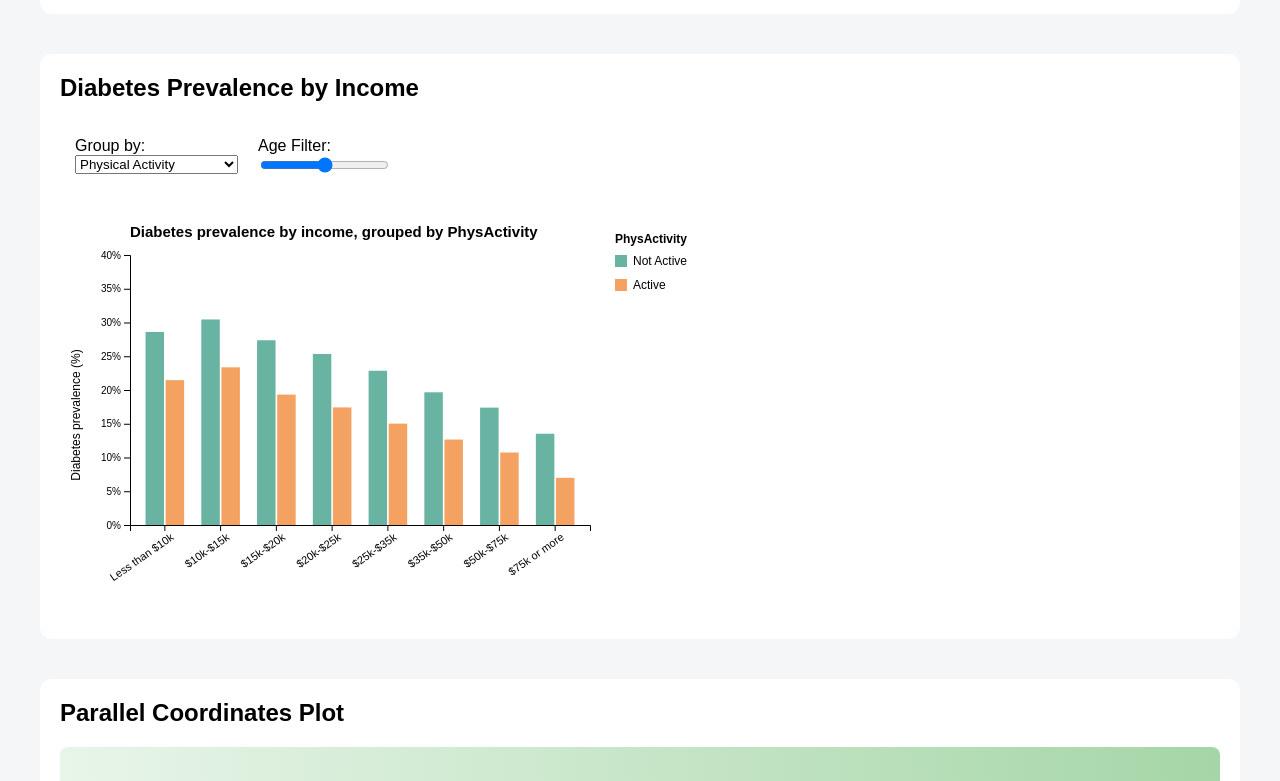
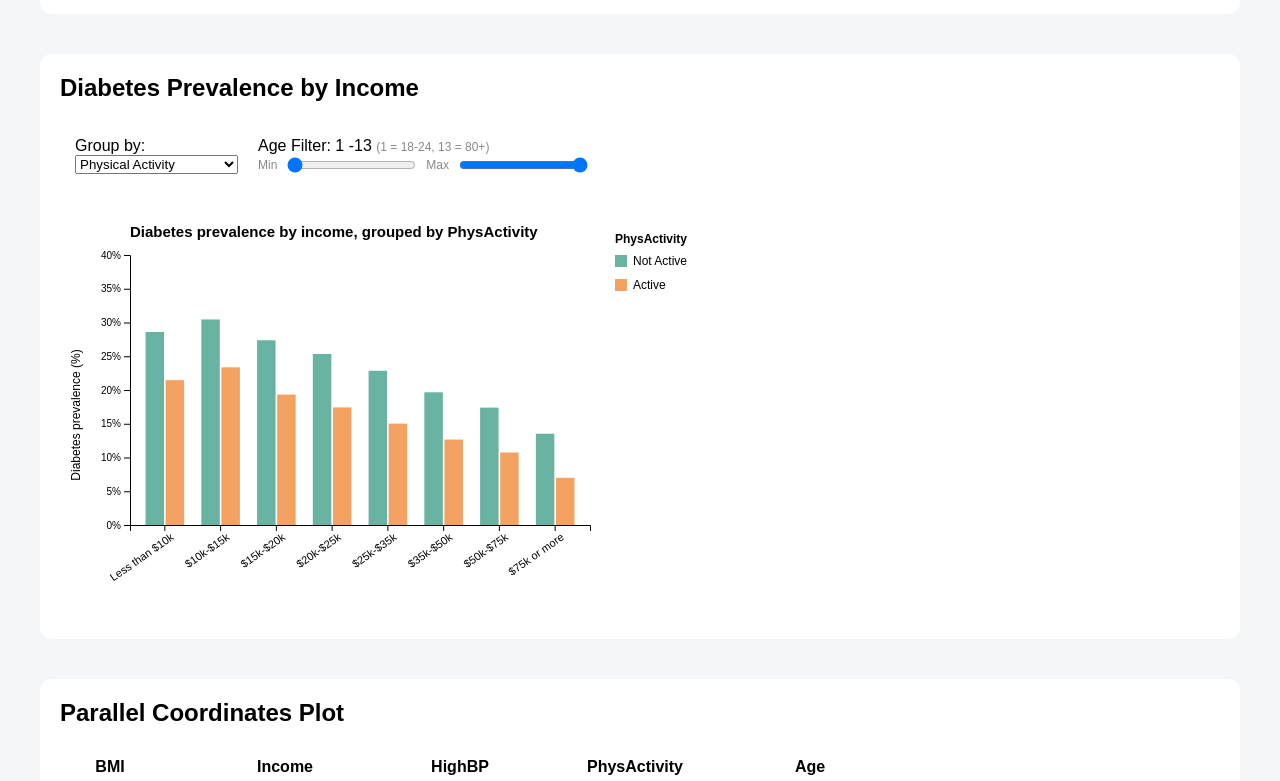
Before and after one commit to ameliatuttle26/diabetes-risk-factors, a Next.js app: page / in a window 1280 px wide. Shown: the part 1100-1881 px from the top of the page. Built offline with nearby package versions, Linux system fonts and the light colour scheme.

Commit message:
added ageRange state w/ min/max sliders
Added ageRange state with min/max sliders, passed selectedVariable and ageRange to GroupedBarChart, and mounted <ParallelCoordinates>

```diff
--- a/pages/index.js
+++ b/pages/index.js
@@ -1,10 +1,12 @@
 import { useState } from "react";
 import GroupedBarChart from "../components/GroupedBarChart";
 import Heatmap from "../components/Heatmap";
+import ParallelCoordinates from "../components/ParallelCoordinates";
 
 export default function Home() {
   const [groupBy, setGroupBy] = useState("PhysActivity");
   const [selectedVariable, setSelectedVariable] = useState(null);
+  const [ageRange, setAgeRange] = useState([1, 13]);
 
   return (
     <main className="container">
@@ -42,17 +44,49 @@ export default function Home() {
             </div>
 
             <div className="control">
-              <label>Age Filter:</label>
-              <input type="range" min="1" max="13" />
+              <label>
+                Age Filter: {ageRange[0]} -{ageRange[1]}&nbsp;
+                <span style = {{color: "#888", fontWeight: "normal",  fontSize: 12}}>
+                  (1 = 18-24, 13 = 80+)
+                </span>
+              </label>
+              <div style = {{display: "flex", gap: "8px", alignItems: "center"}}>
+                <span style = {{fontSize: 12, color: "#888"}}>Min</span>
+                <input
+                  type = "range"
+                  min = "1"
+                  max = "13"
+                  value = {ageRange[0]}
+                  onChange = {(e) => {
+                    const val = Number(e.target.value);
+                    setAgeRange(([, max]) => [Math.min(val, max), max]);
+                  }}
+                />
+                <span style = {{fontSize: 12, color: "#888"}}>Max</span>
+                <input
+                  type = "range"
+                  min = "1"
+                  max = "13"
+                  value = {ageRange[1]}
+                  onChange = {(e) => {
+                    const val = Number(e.target.value);
+                    setAgeRange(([min]) => [min, Math.max(val, min)]);
+                  }}
+                />
+              </div>
             </div>
           </div>
 
-          <GroupedBarChart groupBy={groupBy} />
+          <GroupedBarChart groupBy={groupBy}
+            groupBy = {groupBy}
+            selectedVariable = {selectedVariable}
+            ageRange = {ageRange}
+          />
         </div>
 
         <div className="card">
           <h2>Parallel Coordinates Plot</h2>
-          <div className="placeholder pcp">PCP will go here</div>
+          <ParallelCoordinates ageRange = {ageRange} />
         </div>
       </section>
     </main>
```
